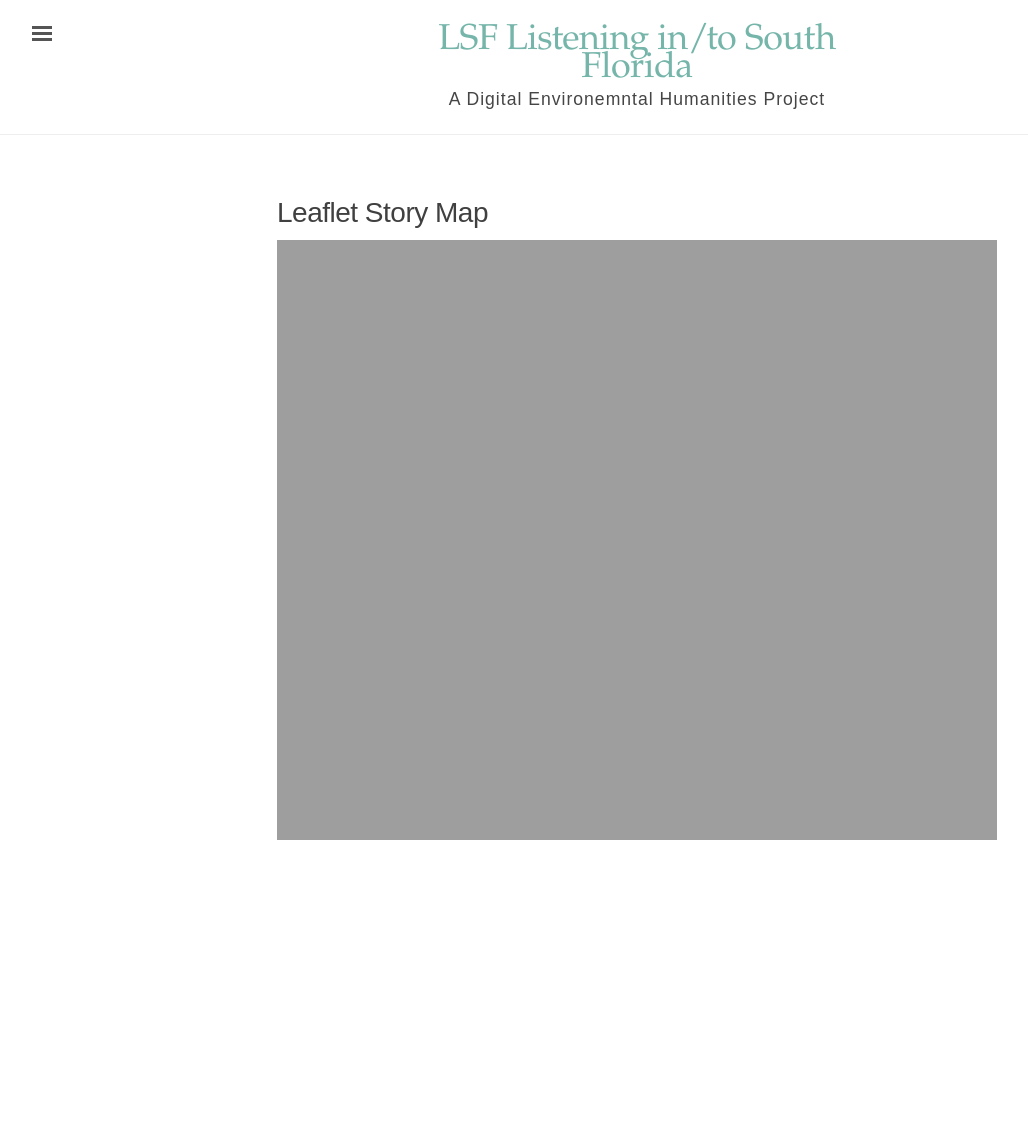
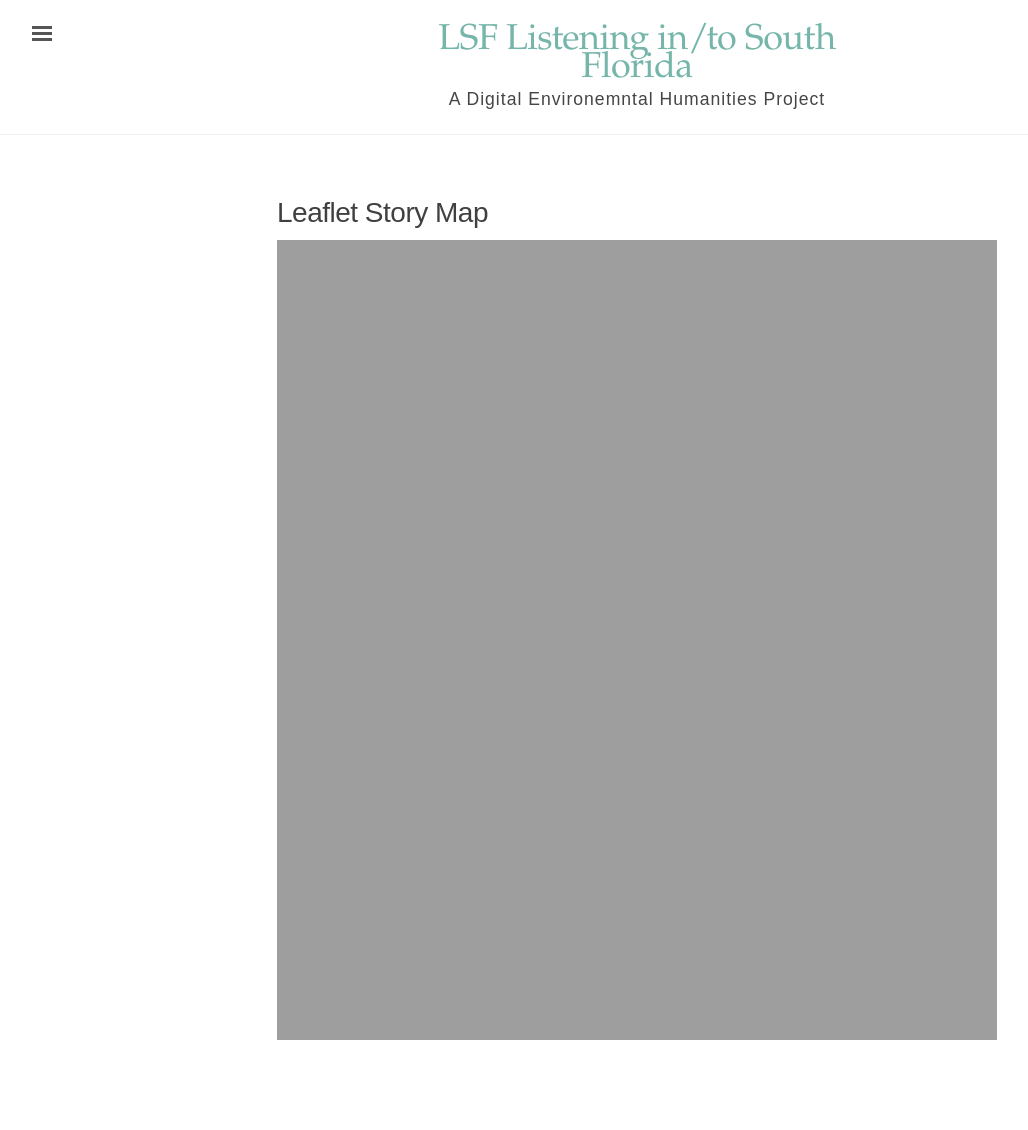
Before and after one commit to rm4-25/lsf_3, a Jekyll site: the page built from Leaflet Story Map.md, in a window 1280 px wide. Shown: the whole page, without its empty margins (3-1031 px from the left). Built offline with Jekyll 4.4.1, drawn with Linux system fonts in a browser that asks for light colours; before the commit the page ends 930 px from its top, so only the background shows below that.

Commit message:
Update Leaflet Story Map.md
Changed height to 800 to map google sheet options.

```diff
--- a/Leaflet Story Map.md
+++ b/Leaflet Story Map.md
@@ -4,4 +4,4 @@ title: Leaflet Story Map
 order: 1
 ---
 
-<iframe width='100%' height='600' seamless frameborder='0' scrolling='yes' src='https://rm4-25.github.io/lsf_storymap/'></iframe>
+<iframe width='100%' height='800' seamless frameborder='0' scrolling='yes' src='https://rm4-25.github.io/lsf_storymap/'></iframe>
```
